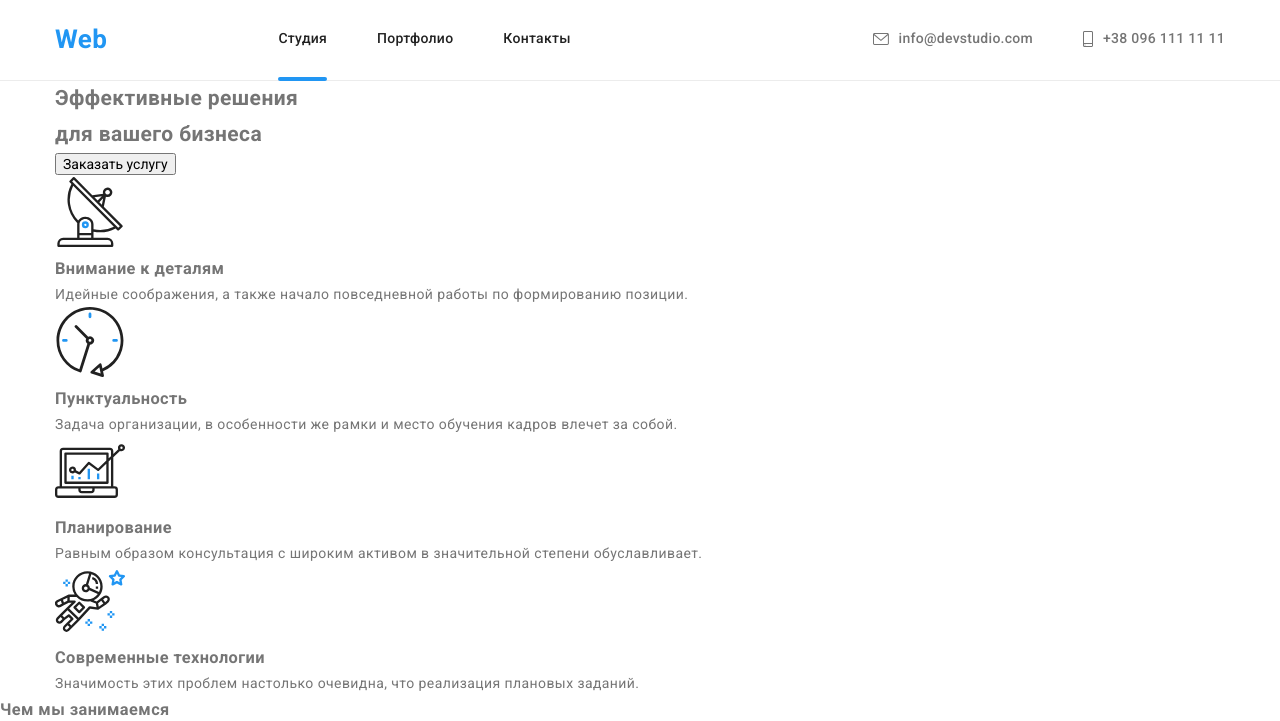
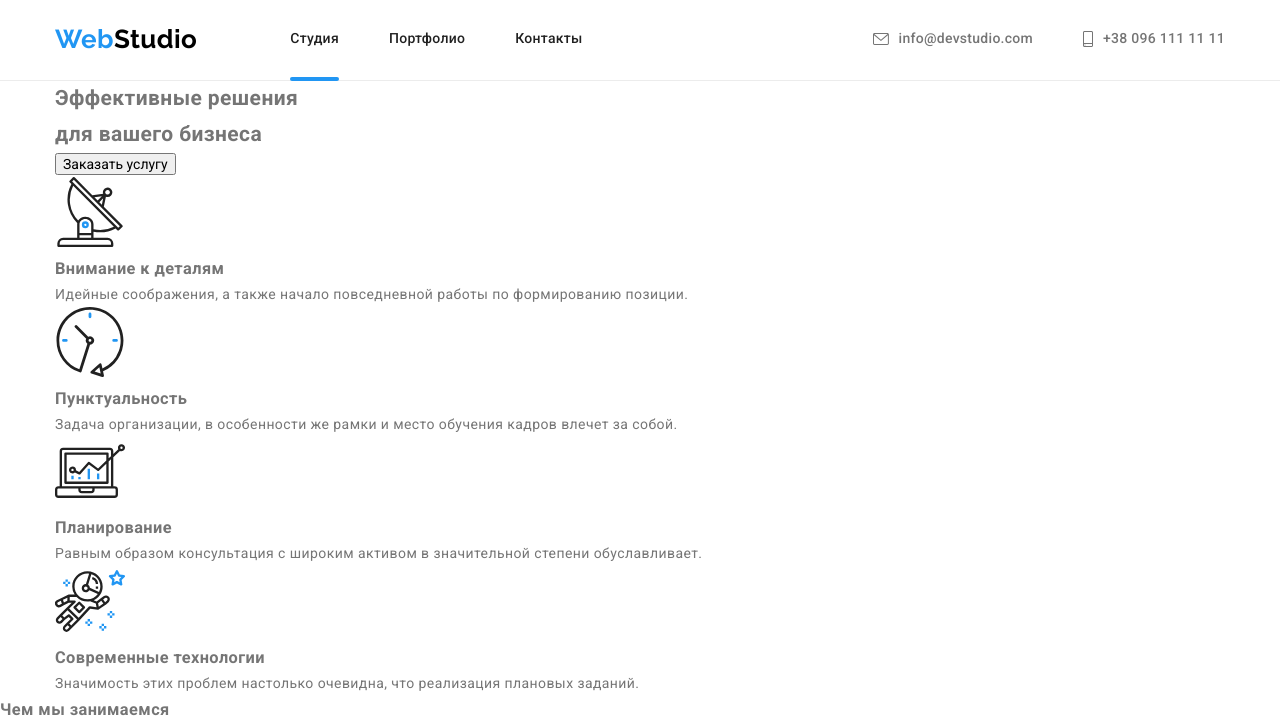
Before and after one commit to RomMTC/goit-markup-hw-07, a plain HTML site: page index.html in a window 1280 px wide. Shown: the top 721 px of the page. Drawn offline with nearby package versions, Linux system fonts and the light colour scheme.

Commit message:
footer logo with mixins

```diff
--- a/index.html
+++ b/index.html
@@ -400,7 +400,7 @@
       <div class="container page-footer__container">
         <div class="page-footer__adress">
           <a class="logo__first link" href="./index.html"
-            >Web<span class="logo__secondary">Studio</span></a
+            >Web<span class="logo__secondary logo__secondary-color">Studio</span></a
           >
           <address class="footer-address">
             г. Киев, пр-т Леси Украинки, 26
--- a/sass/components/_logo.scss
+++ b/sass/components/_logo.scss
@@ -10,3 +10,6 @@
   .logo__secondary {
     @include logoColor(#000000);
   }
+  .logo__secondary-color {
+    @include logoColor(#000000);
+  }
--- a/sass/components/_page-footer.scss
+++ b/sass/components/_page-footer.scss
@@ -10,14 +10,7 @@
     flex-wrap: wrap;
     align-items: center;
   }
-  .logo__first {
-    color: #2196f3;
-    font-family: var(--logo-font);
-    font-weight: 700;
-    font-size: 26px;
-    line-height: 1.19;
-  }
-  .logo__secondary {
+  .logo__secondary-color {
     @include logoColor(#ffffff);
   }
   .footer-address {
--- a/sass/components/_page-header.scss
+++ b/sass/components/_page-header.scss
@@ -8,6 +8,9 @@
         @extend .container;
     display: flex;
     align-items: center;
+    }
+    .logo__secondary {
+      @include logoColor(#000000);
     }
     .page-header__mail {
         @extend .link;
```
Also changed, not shown: css/main.css, css/main.min.css, sass/utils/_placeholders.scss (line endings or trailing spaces), 2 other files.
